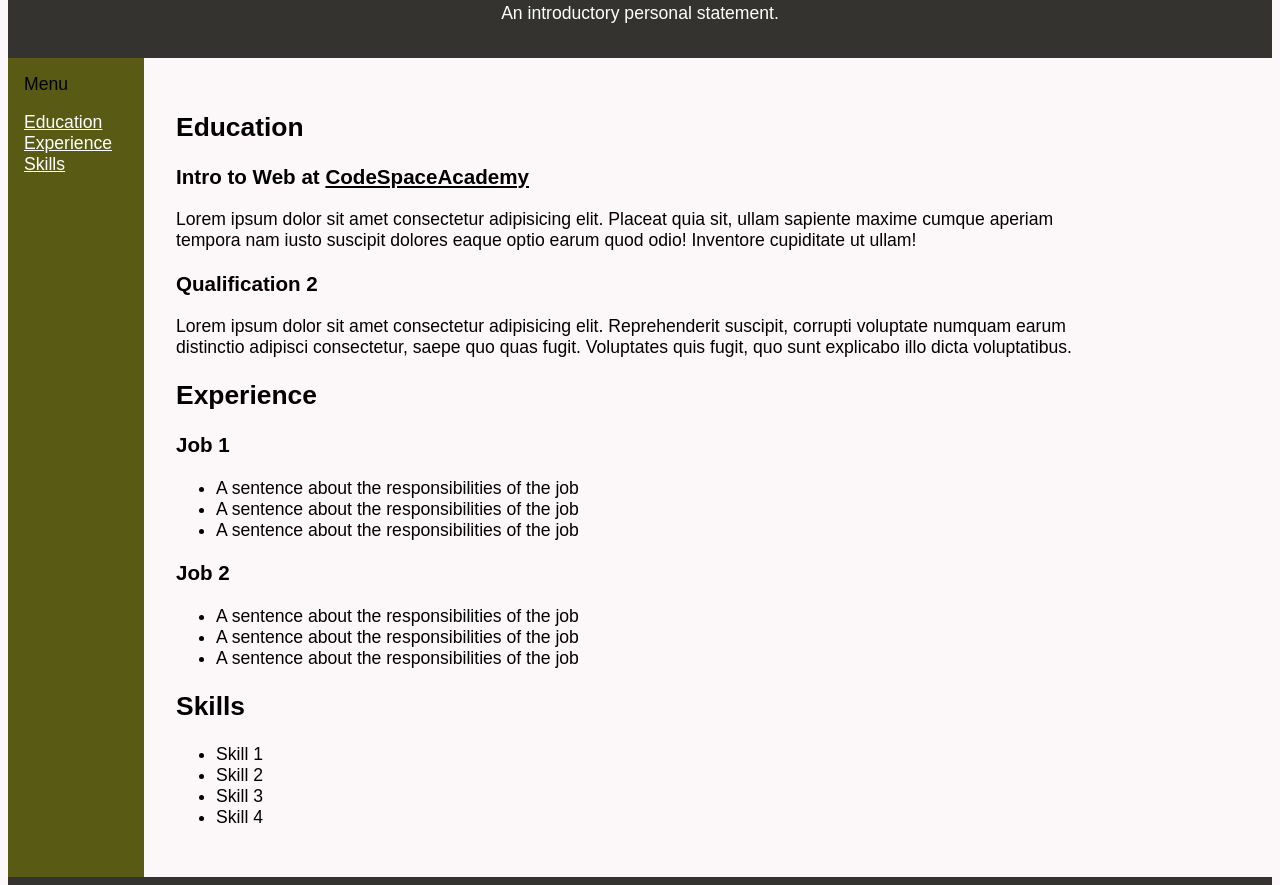
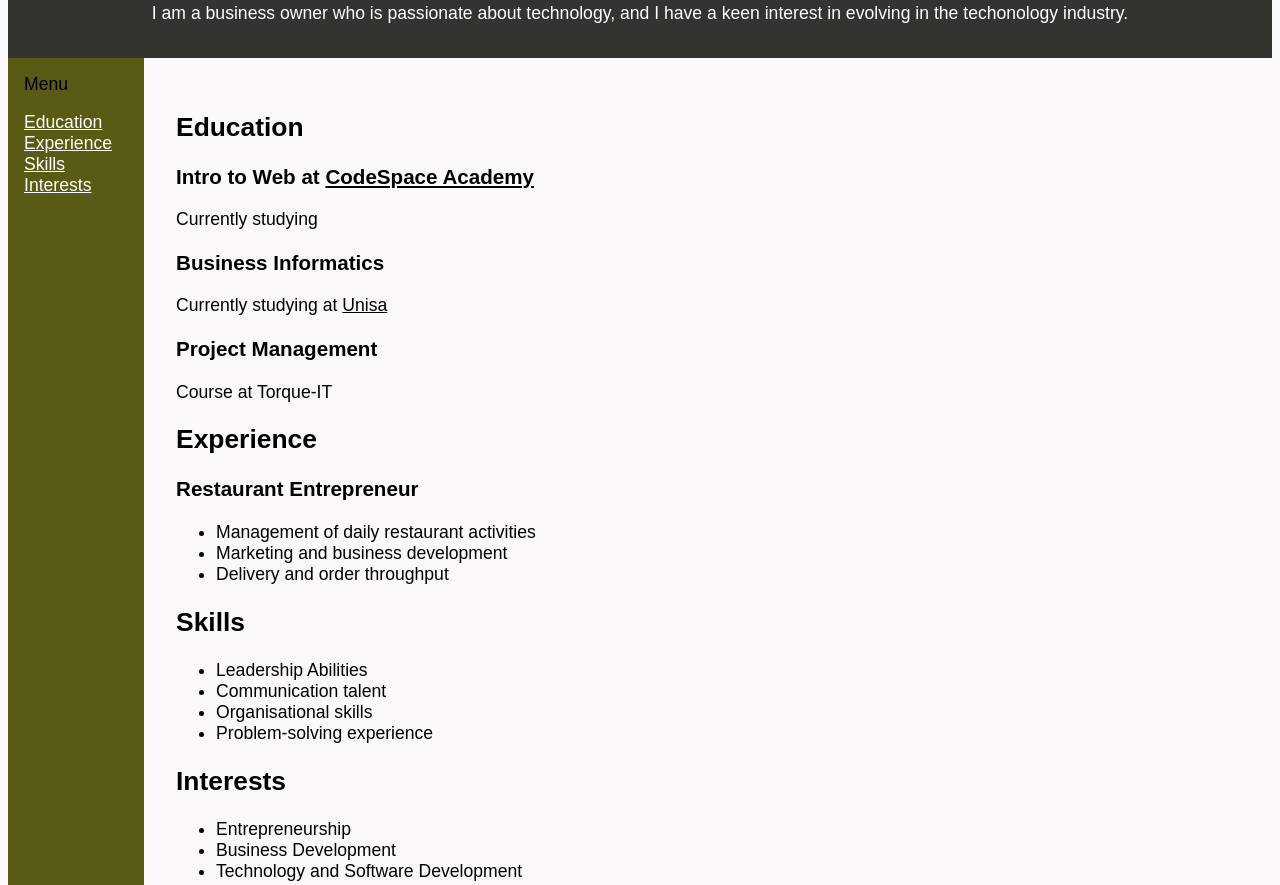
Before and after one commit to KagisoKat/Resume-2, a plain HTML site: page Resume 2.html in a window 1280 px wide. Shown: the part 338-1223 px from the top of the page. Drawn offline with Linux system fonts and the light colour scheme.

Commit message:
commit final resume

```diff
--- a/Resume 2.html
+++ b/Resume 2.html
@@ -4,23 +4,24 @@
         <meta charset="UTF-8">
         <meta http-equiv="X-UA-Compatible" content="IE=edge">
         <meta name="viewport" content="width=device-width, initial-scale=1.0">
-        <title>Resume 2</title>
+        <title>Resume</title>
         <link rel="stylesheet" href="styles.css">
     </head>
     <body>
         <Header id="heading">
-            <img id="headshot" src="kat.jpg" alt="" width="140" height="200">
+            <img id="myphoto" src="kat.jpg" alt="" width="140" height="200">
             <h1>Kagiso Mahlangu-Naude</h1>
-            <p>An introductory personal statement.</p>
+            <p>I am a business owner who is passionate about technology, and I have a keen interest in evolving in the techonology industry.</p>
         </Header>
         <main class="main">
             <section>
-                <div id="sidebar">Menu
+                <div id="aside">Menu
                     <aside>
                         <ul id="listtype">
-                            <li><a href="https://codespace-edu.github.io/Intro-to-Web-July21-Resume/resume2.htm#education">Education</a></li>
-                            <li><a href="https://codespace-edu.github.io/Intro-to-Web-July21-Resume/resume2.htm#experience">Experience</a></li>
-                            <li><a href="https://codespace-edu.github.io/Intro-to-Web-July21-Resume/resume2.htm#skills">Skills</a></li>
+                            <li><a href="#education">Education</a></li>
+                            <li><a href="#experience">Experience</a></li>
+                            <li><a href="#skills">Skills</a></li>
+                            <li><a href="#interests">Interests</a></li>
                         </ul>
                     </aside>
                 </div>
@@ -29,30 +30,34 @@
             <section>
                 <div id="content">
                     <article>
-                        <h2>Education</h2>
-                        <h3>Intro to Web at <a href="http://codespace.co.za/">CodeSpaceAcademy</a></h3>
-                        <p>Lorem ipsum dolor sit amet consectetur adipisicing elit. Placeat quia sit, ullam sapiente maxime cumque aperiam tempora nam iusto suscipit dolores eaque optio earum quod odio! Inventore cupiditate ut ullam!</p>
-                        <h3>Qualification 2</h3>
-                        <p>Lorem ipsum dolor sit amet consectetur adipisicing elit. Reprehenderit suscipit, corrupti voluptate numquam earum distinctio adipisci consectetur, saepe quo quas fugit. Voluptates quis fugit, quo sunt explicabo illo dicta voluptatibus.</p>
-                        <h2>Experience</h2>
-                        <h3>Job 1</h3>
+                        <h2 id="education">Education</h2>
+                        <h3>Intro to Web at <a href="http://codespace.co.za/">CodeSpace Academy</a></h3>
+                        <p>Currently studying</p>
+                        <h3>Business Informatics</h3>
+                        <p>Currently studying at <a href="https://www.unisa.ac.za">Unisa</a></p>
+                        <h3>Project Management</h3>
+                        <p>Course at Torque-IT</p>
+                        <h2 id="experience">Experience</h2>
+                        <h3>Restaurant Entrepreneur</h3>
                         <ul>
-                            <li>A sentence about the responsibilities of the job</li>
-                            <li>A sentence about the responsibilities of the job</li>
-                            <li>A sentence about the responsibilities of the job</li>
+                            <li>Management of daily restaurant activities</li>
+                            <li>Marketing and business development</li>
+                            <li>Delivery and order throughput</li>
                         </ul>
-                        <h3>Job 2</h3>
+
+                        <h2 id="skills">Skills</h2>
                         <ul>
-                            <li>A sentence about the responsibilities of the job</li>
-                            <li>A sentence about the responsibilities of the job</li>
-                            <li>A sentence about the responsibilities of the job</li>
+                            <li>Leadership Abilities</li>
+                            <li>Communication talent</li>
+                            <li>Organisational skills</li>
+                            <li>Problem-solving experience</li>
                         </ul>
-                        <h2>Skills</h2>
+
+                        <h2 id="interests">Interests</h2>
                         <ul>
-                            <li>Skill 1</li>
-                            <li>Skill 2</li>
-                            <li>Skill 3</li>
-                            <li>Skill 4</li>
+                            <li>Entrepreneurship</li>
+                            <li>Business Development</li>
+                            <li>Technology and Software Development</li>
                         </ul>
                     </article>
                 </div>
--- a/styles.css
+++ b/styles.css
@@ -14,15 +14,14 @@ body{
   #heading{
     font-family: sans-serif;
     background-color: #343330;
-    /* display: inline-flex; */
     padding: 1rem;
     color: white;
   }
 
-  #headshot{
+  #myphoto{
     width: 10%;
     height: 10%;
-    border-radius: 20%;
+    border-radius: 50%;
     border: 3px solid #b46c0e;
   }
 
@@ -32,7 +31,7 @@ body{
     overflow: unset;
   }
 
-  #sidebar {
+  #aside {
     height: 100%;
     padding: 1rem;
     padding-right: 2rem;
@@ -54,7 +53,7 @@ body{
   }
 
   #content {
-    width: 80%;
+    /* width: 80%; */
     padding: 1rem;
     margin: 1rem;
     display: block;
```
